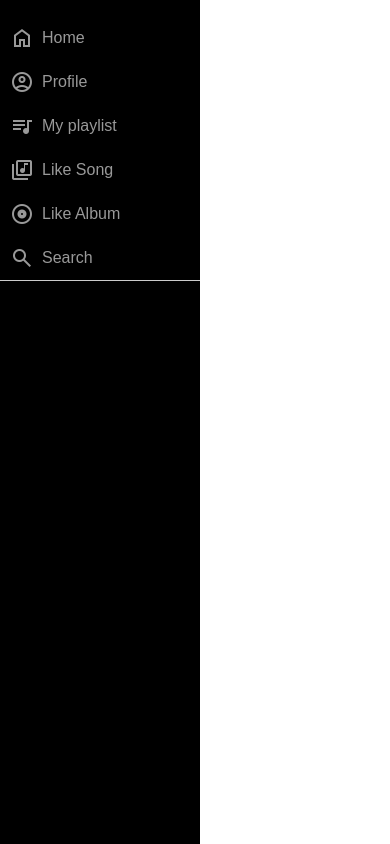
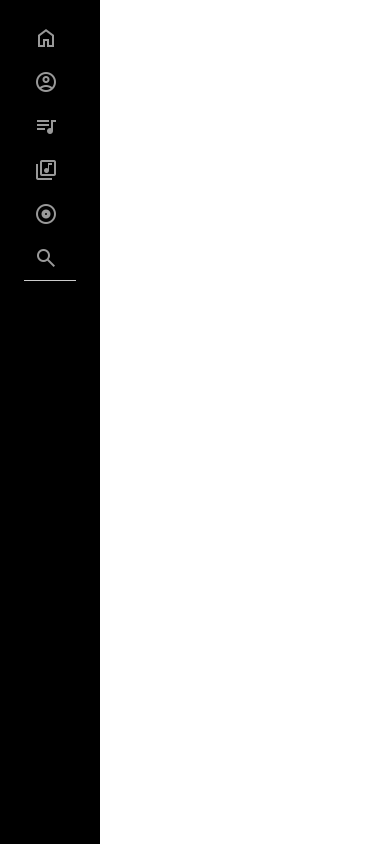
Before and after one commit to pan1caisreal/musicTS, a React (Create React App) app in the folder client/: page / in a window 390 px wide. Built offline with nearby package versions, Linux system fonts and the light colour scheme; a web font is replaced by a local one.

Commit message:
phone sidebar add

```diff
--- a/client/src/Components/Sidebar.scss
+++ b/client/src/Components/Sidebar.scss
@@ -35,3 +35,18 @@ li {
     transition: 0.5s;
   }
 }
+
+@media (max-width: 600px) {
+  .TextMenu{
+      display: none;
+  }
+  .material-symbols-outlined{
+
+  }
+
+  .sidebar{
+    width: 100px;
+    display: flex;
+    justify-content: center;
+  }
+}
--- a/client/src/Components/sideBar.tsx
+++ b/client/src/Components/sideBar.tsx
@@ -13,7 +13,7 @@ const Sidebar: React.FC<SidebarProps> = ({ items }) => {
                 {items.map((item, index) => (
                     <li key={index}>
                         <span className="material-symbols-outlined">{item.icon}</span>
-                        {item.text}
+                        <div className="TextMenu">{item.text}</div>
                     </li>
                 ))}
             </ul>
```
